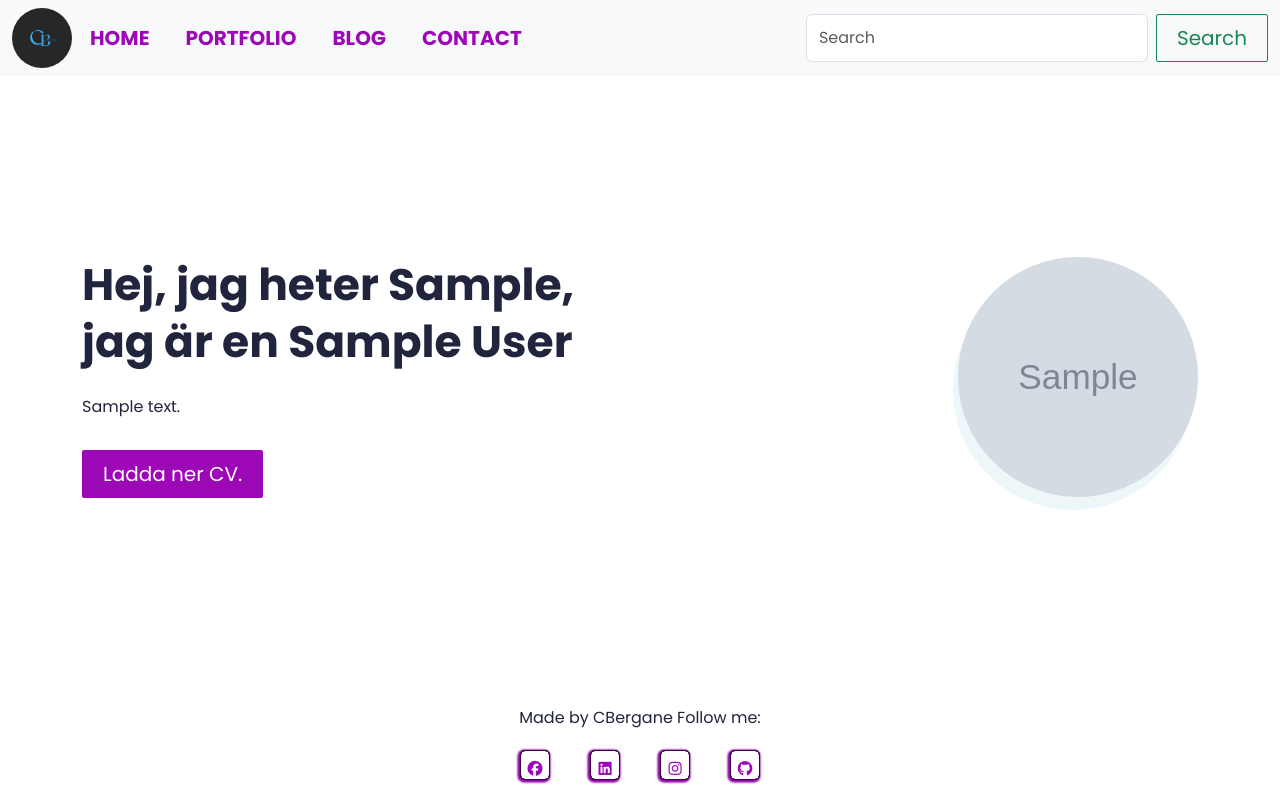
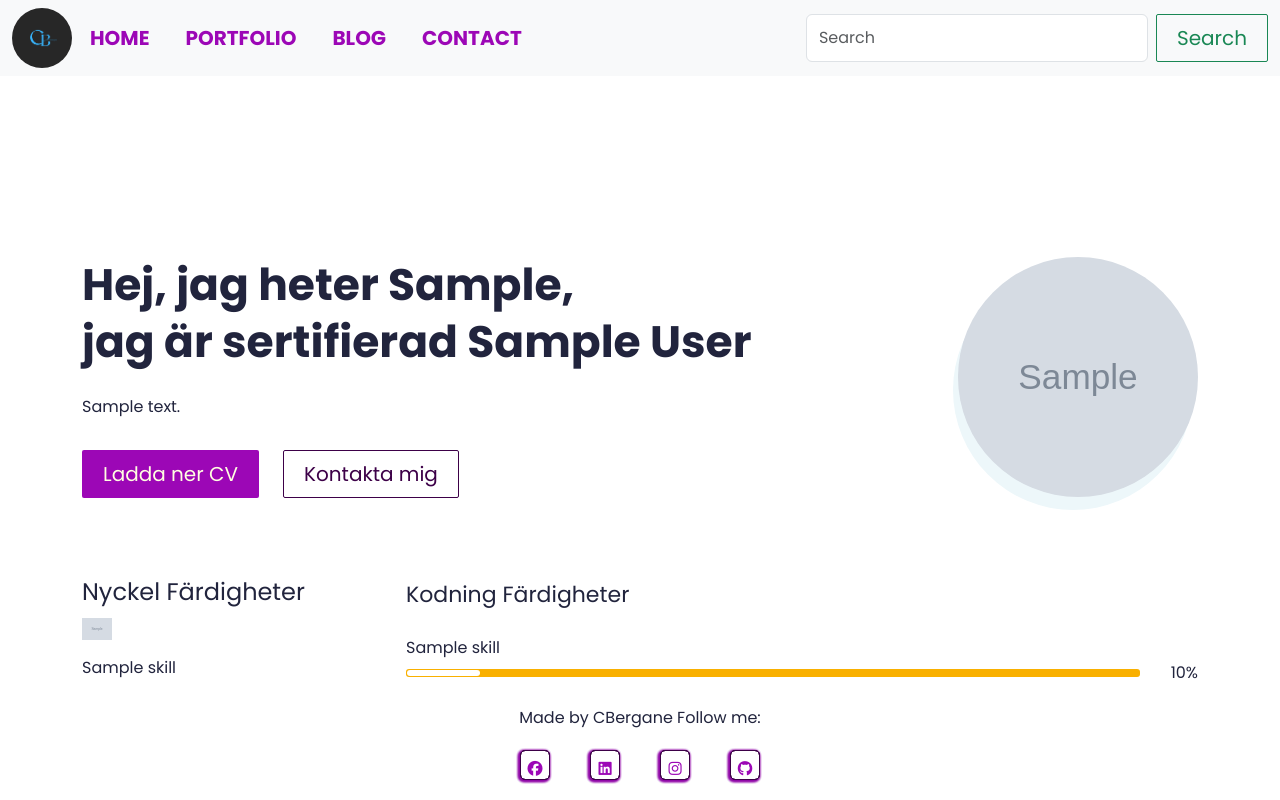
Before and after one commit to CBergane/Portfolio, a Django app: page / in a window 1280 px wide. Run offline with Django 4.2, Linux system fonts and the light colour scheme; tables that the repository leaves empty hold one stand-in row (values such as "Sample post"); grey boxes marked "Sample" are stand-in pictures; some libraries are stand-ins or nearby versions.

Commit message:
added more content to index

```diff
--- a/bergane/settings.py
+++ b/bergane/settings.py
@@ -30,7 +30,7 @@
 # SECURITY WARNING: don't run with debug turned on in production!
 DEBUG = True
 
-ALLOWED_HOSTS = ['cbergane.herokuapp.com', 'localhost']
+ALLOWED_HOSTS = ['cbergane.herokuapp.com', 'localhost', '127.0.0.1']
 
 
 # Application definition
--- a/portfolio/models.py
+++ b/portfolio/models.py
@@ -24,11 +24,12 @@
         verbose_name = 'User Profile'
 
     user = models.OneToOneField(User, on_delete=models.CASCADE)
-    avatar = models.ImageField(blank=True, null=True, upload_to='avatar')
+    avatar = models.ImageField(blank=True, null=True, upload_to="avatar")
     title = models.CharField(max_length=200, blank=True, null=True)
     bio = models.TextField(blank=True, null=True)
     skills = models.ManyToManyField(Skill, blank=True)
-    cv = models.FileField(blank=True, null=True, upload_to='cv')
+    cv = models.FileField(blank=True, null=True, upload_to="cv")
+
 
     def __str__(self):
         return f'{self.user.first_name} {self.user.last_name}'
--- a/portfolio/views.py
+++ b/portfolio/views.py
@@ -11,22 +11,23 @@
 )
 
 class IndexView(generic.TemplateView):
-    template_name = 'index.html'
+	template_name = "index.html"
 
-    def get_context_data(self, **kwargs):
-        context = super().get_context_data(**kwargs)
+	def get_context_data(self, **kwargs):
+		context = super().get_context_data(**kwargs)
 
-        testimonials = Testimonial.objects.filter(is_active=True)
-        certificates = Certificate.objects.filter(is_active=True)
-        blogs = Blog.objects.filter(is_active=True)
-        portfolio = Portfolio.objects.filter(is_active=True)
+		testimonials = Testimonial.objects.filter(is_active=True)
+		certificates = Certificate.objects.filter(is_active=True)
+		blogs = Blog.objects.filter(is_active=True)
+		portfolio = Portfolio.objects.filter(is_active=True)
 
-        context['testimonials'] = testimonials
-        context['certificates'] = certificates
-        context['blogs'] = blogs
-        context['portfolio'] = portfolio
+		context["testimonials"] = testimonials
+		context["certificates"] = certificates
+		context["blogs"] = blogs
+		context["portfolio"] = portfolio
+		return context
 
-        return context
+
 
 
 class ContactView(generic.FormView):
--- a/static/css/style.css
+++ b/static/css/style.css
@@ -16,6 +16,7 @@
   --bold: 700;
   --black: 900;
   --lightBg: #F1F1F1;
+  --bs-white: #ffffe0;
 }
 
 html {
@@ -72,6 +73,17 @@
   background-color: var(--primaryDarkColor);
   color: var(--bs-white);
 }
+
+.btnOutline {
+	border: 1px solid var(--primaryDarkColor);
+	color: var(--primaryDarkColor);
+}
+.btnOutline:hover {
+	border: 1px solid var(--primaryDarkColor);
+  background-color: var(--primaryDarkColor);
+	color: var(--bs-white);
+}
+
 /* End Buttons */
 
 /* Banner */
@@ -112,6 +124,13 @@
 	padding-top: 15px;
 }
 
+.sectionSpace {
+  padding: 80px 0;
+}
+.sectionSpaceSm {
+  padding: 35px 0;
+}
+
 /* End Banner */
 
 .xlTitle {
@@ -150,6 +169,45 @@
   font-size: 18px;
   line-height: normal;
 }
+
+/* Skills */
+.ksText {
+	display: block;
+	padding-top: 10px;
+}
+.keySkillCard + .keySkillCard {
+  padding-top: 25px;
+}
+
+.ksIconCol{
+  height: 30px;
+  width: 30px;
+  left: 0;
+}
+.keySkillCol {
+  width: 300px;
+}
+.pLbl {
+  display: block;
+  width: 50px;
+  text-align: right;
+}
+
+.progress.progressStyle {
+	height: 8px;
+	padding: 1px;
+	background-color: var(--secondaryColor);
+	border-radius: 3px;
+}
+.progressStyle .progress-bar {
+	background-color: #fff;
+	border-radius: 3px;
+}
+.progressCol + .progressCol {
+	padding-top: 18px;
+}
+
+/* End skills */
 
 input[type=text], input[type=email], select, textarea {
   width: 100%;
@@ -211,6 +269,8 @@
   justify-content: center;
   display: flex;
 }
+
+/* Footer */
 
 .icons a {
   margin: 20px 20px;
--- a/templates/index.html
+++ b/templates/index.html
@@ -17,12 +17,15 @@
                 </div>
                 <div class="col-md">
                     <div class="bannerContent">
-                        <h1 class="xlTitle pb-3">Hej, jag heter {{me.first_name|title}}, <br> jag är en {{me.userprofile.title}} </br></h1>
+                        <h1 class="xlTitle pb-3">Hej, jag heter {{me.first_name|title}}, <br> jag är sertifierad {{me.userprofile.title}} </br></h1>
                         <p>{{me.userprofile.bio}}</p>
                         <div class="bannerBtnCol">
                             <div class="row">
                                 <div class="col-auto">
-                                    <a download href="{{me.userprofile.cv.url}}" class="btn btnPrimary" target="_blank">Ladda ner CV.</a>
+                                    <a download href="{{me.userprofile.cv.url}}" class="btn btnPrimary" target="_blank">Ladda ner CV</a>
+                                </div>
+                                <div class="col-auto">
+                                    <a href="{% url 'bergane:contact' %}" class="btn btnOutline">Kontakta mig</a>
                                 </div>
                             </div>
                         </div>
@@ -32,5 +35,53 @@
         </div>
     </div>
 </section>
+<section>
+    <div class="sectionSpace pt-0">
+        <div class="container">
+            <div class="row">
+                <div class="col-md-auto">
+                    <div class="keySkillCol">
+                        <h4 class="smTitleCol">Nyckel Färdigheter</h4>
+                            {% for sk in me.userprofile.skills.all %}
+                            {% if sk.is_key_skill %}
+                            <div class="keySkillCard">
+                                {% if sk.image %}
+                            <div class="ksIconCol">
+                                <img src="{{sk.image.url}}" alt="...">
+                            </div>
+                                {% endif %}
+                                <span class="ksText">{{sk.name}}</span>
+                            </div>
+                            {% endif %}
+                            {% endfor %}
+                    </div>
+                </div>
+                <div class="col-md">
+                    <h4 class="smTitle pb-3">Kodning Färdigheter</h4>
+                    <div class="progressCol">
+                      <div class="progressCard">
+                        {% for sk in me.userprofile.skills.all %}
+
+                        <div class="progressCol">
+                          <span class="progressLbl">{{sk.name}}</span>
+                          <div class="row g-2 align-items-center">
+                            <div class="col">
+                              <div class="progress progressStyle">
+                                <div class="progress-bar" role="progressbar" style="width: {{sk.score}}%" aria-valuenow="{{sk.score}}" aria-valuemin="0" aria-valuemax="100"></div>
+                              </div>
+                            </div>
+                            <div class="col-auto">
+                              <span class="pLbl">{{sk.score}}%</span>
+                            </div>
+                          </div>
+                        </div>
+                        {% endfor %}
+                    </div>
+                    </div>
+                </div>
+            </div>
+        </div>
+    </div>
+</section>
 
 {% endblock %}
```
